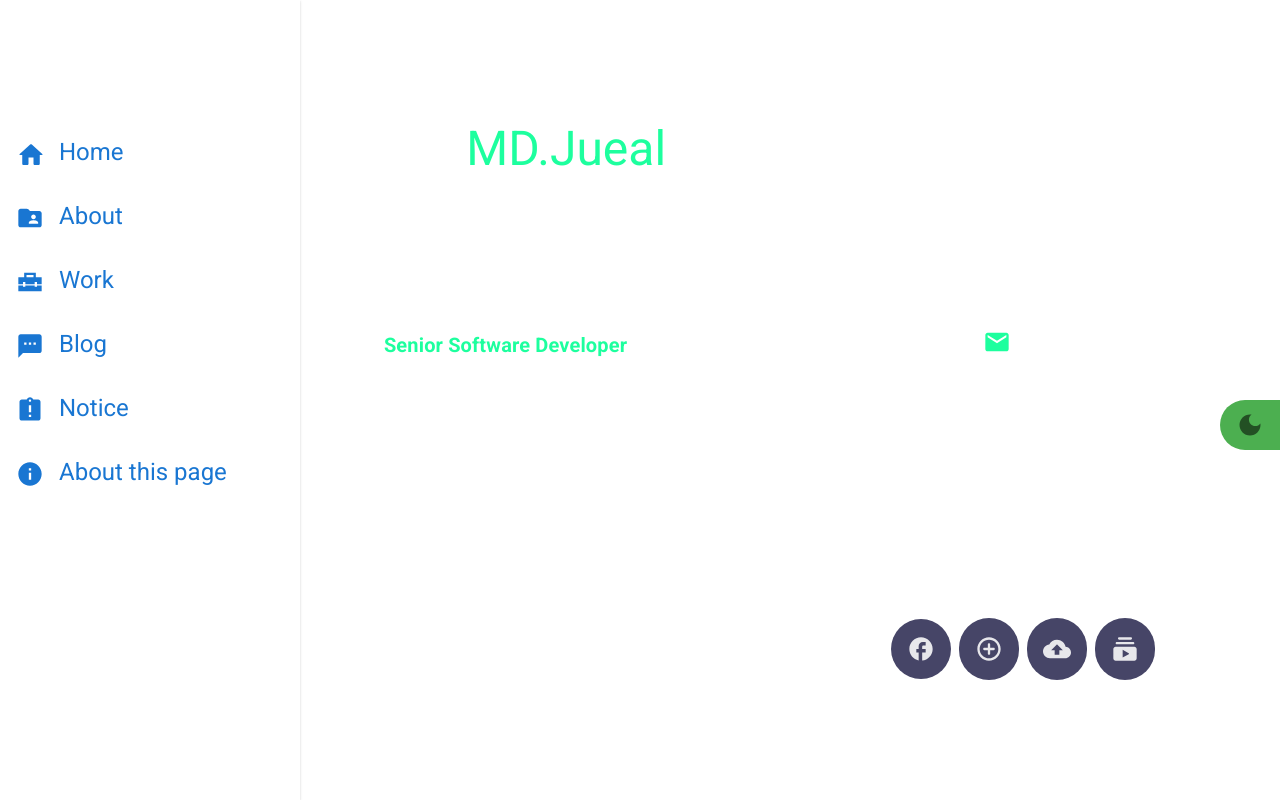
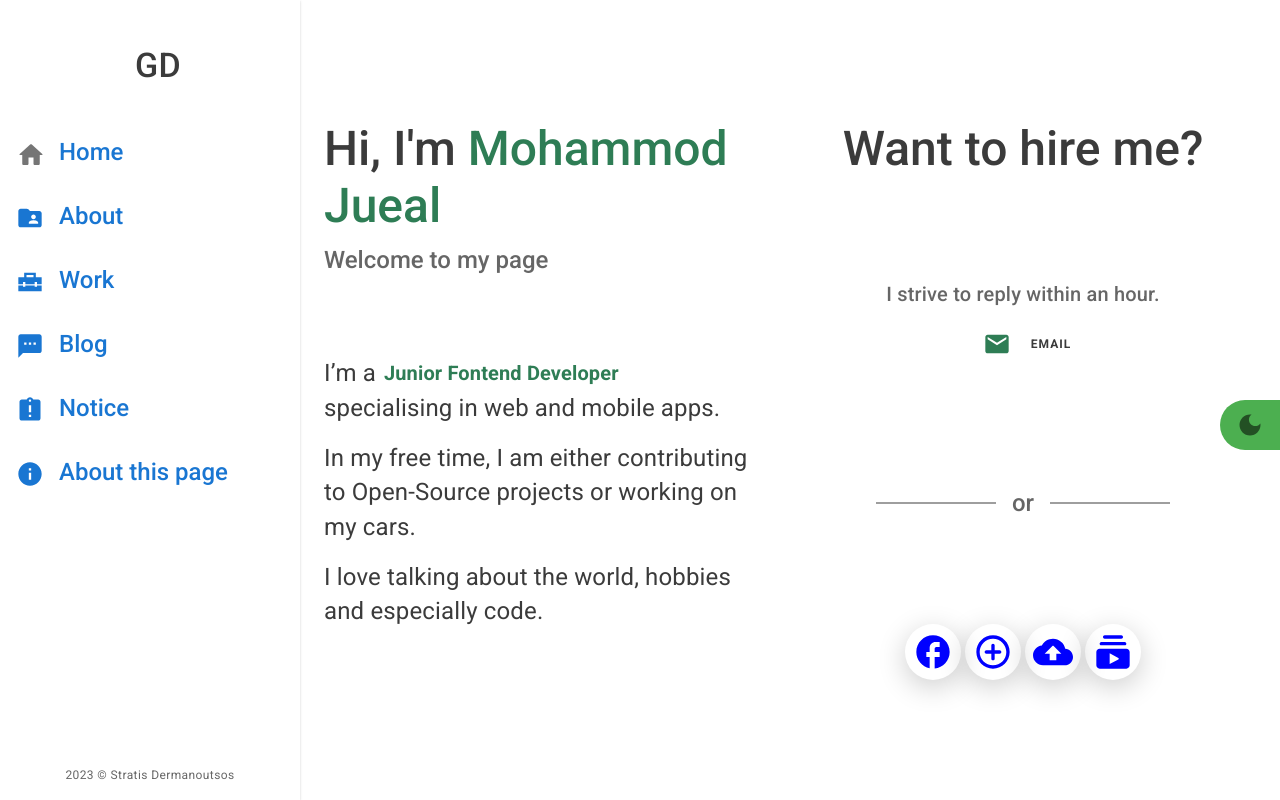
Before and after one commit to Mdjuealhossain/PersonalProject, a Next.js app: page /about in a window 1280 px wide. Built offline with nearby package versions, Linux system fonts and the light colour scheme.

Commit message:
fix: home page

```diff
--- a/src/app/[locale]/page.tsx
+++ b/src/app/[locale]/page.tsx
@@ -12,7 +12,7 @@ export default function Home() {
           <Grid item xs={12} md={6}>
             <HomeDetails />
           </Grid>
-          <Grid xs={12} md={6}>
+          <Grid item xs={12} md={6}>
             <HomeHelpInfo />
           </Grid>
         </Grid>
--- a/src/theme/palette/dark.ts
+++ b/src/theme/palette/dark.ts
@@ -27,15 +27,15 @@ export default {
   },
   info: {
     dark: "#0288d1",
-    main: "#29b6f6",
-    light: "#4fc3f7",
+    main: "#04f",
+    light: "rgba(255,255,255,.1)",
     contrastText: "rgba(0, 0, 0, 0.87)",
   },
   success: {
-    dark: "#388e3c",
-    main: "#66bb6a",
-    light: "#81c784",
-    contrastText: "rgba(0, 0, 0, 0.87)",
+    dark: "#1b5e20",
+    main: "#2e7d32",
+    light: "#4caf50",
+    contrastText: "#fff",
   },
   grey: {
     50: "#fafafa",
@@ -81,7 +81,7 @@ export default {
     white: "#fff",
   },
   shadows: {
-    transparentOne: "rgba(0,0,0,0.2)",
+    transparentOne: "rgba(0,0,0,0.5)",
     transparentTwo: "rgba(0,0,0,0.14)",
     transparentThree: "rgba(0,0,0,0.12)",
   },
--- a/src/theme/palette/light.ts
+++ b/src/theme/palette/light.ts
@@ -22,18 +22,18 @@ export default {
   warning: {
     dark: "#e65100",
     main: "#ed6c02",
-    light: "#3C3C5B;",
+    light: "#ff9800",
     contrastText: "#fff",
   },
   info: {
-    dark: "#2E2E47",
-    main: "#464567",
-    light: "#605F8E",
-    contrastText: "#ffffff",
+    dark: "#01579b",
+    main: "#00f",
+    light: "rgba(0,0,255,.2)",
+    contrastText: "#fff",
   },
   success: {
-    dark: "rgba(29, 255, 158, 1)",
-    main: "#2e7d32",
+    dark: "#1b5e20",
+    main: "#2e7d55",
     light: "#4caf50",
     contrastText: "#fff",
   },
@@ -54,9 +54,9 @@ export default {
     A700: "#616161",
   },
   text: {
-    primary: "rgba(255, 255, 255, 0.67)",
-    secondary: "rgba(255, 255, 255, 0.32)",
-    disabled: "rgba(255, 255, 255, 0.87)",
+    primary: "rgba(0, 0, 0, 0.77)",
+    secondary: "rgba(0, 0, 0, 0.6)",
+    disabled: "rgba(0, 0, 0, 0.38)",
   },
   action: {
     active: "rgba(0, 0, 0, 0.54)",
--- a/src/theme/shadows.ts
+++ b/src/theme/shadows.ts
@@ -34,6 +34,7 @@ function shadowsTheme({ shadows }: PaletteOptions): ShadowsOptions {
     `0px 10px 14px -6px ${TRANSPARENT_ONE},0px 22px 35px 3px ${TRANSPARENT_TWO},0px 8px 42px 7px ${TRANSPARENT_THREE}`,
     `0px 11px 14px -7px ${TRANSPARENT_ONE},0px 23px 36px 3px ${TRANSPARENT_TWO},0px 9px 44px 8px ${TRANSPARENT_THREE}`,
     `0px 11px 15px -7px ${TRANSPARENT_ONE},0px 24px 38px 3px ${TRANSPARENT_TWO},0px 9px 46px 8px ${TRANSPARENT_THREE}`,
+    `  0px 7px 29px 0px ${TRANSPARENT_ONE}`,
   ];
 }
 
--- a/src/theme/typography.ts
+++ b/src/theme/typography.ts
@@ -41,21 +41,21 @@ export default {
   },
   h3: {
     ...roboto.style,
-    fontWeight: 400,
+    fontWeight: 500,
     fontSize: "48px",
     lineHeight: "normal",
     letterSpacing: "0em",
   },
   h4: {
     ...roboto.style,
-    fontWeight: 400,
+    fontWeight: 500,
     fontSize: "2.125rem",
     lineHeight: 1.235,
     letterSpacing: "0.00735em",
   },
   h5: {
     ...roboto.style,
-    fontWeight: 400,
+    fontWeight: 500,
     fontSize: 24,
     lineHeight: 1.334,
     letterSpacing: "0em",
@@ -69,7 +69,7 @@ export default {
   },
   subtitle1: {
     ...roboto.style,
-    fontWeight: 400,
+    fontWeight: 500,
     fontSize: "20px",
     lineHeight: "normal",
     letterSpacing: "0.00938em",
--- a/src/widgets/HomeDatials/index.tsx
+++ b/src/widgets/HomeDatials/index.tsx
@@ -1,4 +1,4 @@
-import React, { FC } from "react";
+import { FC } from "react";
 import { Box, Stack, Typography } from "@mui/material";
 
 import { HomeDetailsProps } from "./Types";
@@ -9,22 +9,17 @@ const HomeDetails: FC<HomeDetailsProps> = () => {
       <Stack flexDirection="column" pb={3.6} gap={1.25} alignItems="flex-start">
         <Box>
           <Typography variant="h3" display="inline">
-            Hi, I'm{" "}
+            Hi, I'm {""}
           </Typography>
           <Typography
             display="inline"
             variant="h3"
-            sx={(theme) => ({ color: theme.palette.success.dark })}
+            sx={(theme) => ({ color: theme.palette.success.main })}
           >
-            MD.Jueal
+            Mohammod Jueal
           </Typography>
         </Box>
-        <Typography
-          variant="h5"
-          sx={(theme) => ({
-            color: theme.palette.text.secondary,
-          })}
-        >
+        <Typography variant="h5" color="text.secondary">
           Welcome to my page
         </Typography>
       </Stack>
@@ -45,10 +40,10 @@ const HomeDetails: FC<HomeDetailsProps> = () => {
               variant="h6"
               fontWeight={700}
               sx={(theme) => ({
-                color: theme.palette.success.dark,
+                color: theme.palette.success.main,
               })}
             >
-              Senior Software Developer
+              Junior Fontend Developer
             </Typography>
           </Stack>
 
--- a/src/widgets/HomeHelpInfo/index.tsx
+++ b/src/widgets/HomeHelpInfo/index.tsx
@@ -1,4 +1,4 @@
-import { Box, IconButton, Stack, Typography } from "@mui/material";
+import { Box, IconButton, Link, Stack, Typography } from "@mui/material";
 
 import { FC } from "react";
 
@@ -20,20 +20,11 @@ const HomeHelpInfo: FC<HomeHelpInfoProps> = () => {
     >
       <Typography variant="h3">Want to hire me?</Typography>
       <Stack flexDirection="column" alignItems="center">
-        <Typography
-          variant="subtitle1"
-          sx={(theme) => ({
-            color: theme.palette.text.primary,
-          })}
-        >
+        <Typography variant="subtitle1" color="text.secondary">
           I strive to reply within an hour.
         </Typography>
         <Stack flexDirection="row" gap={1.5} p={2} alignItems="center">
-          <IconButton
-            sx={(theme) => ({
-              color: theme.palette.success.dark,
-            })}
-          >
+          <IconButton color="success">
             <MailIcon />
           </IconButton>
           <Typography variant="overline">EMAIL</Typography>
@@ -48,17 +39,19 @@ const HomeHelpInfo: FC<HomeHelpInfoProps> = () => {
       >
         <Box
           sx={(theme) => ({
-            bgcolor: theme.palette.text.secondary,
+            bgcolor: theme.palette.text.disabled,
           })}
           height={{ xs: 2 }}
           width={{ xs: 171, lg: 120, xl: 171 }}
         ></Box>
-        <Typography variant="h5">or</Typography>
+        <Typography variant="h5" color="text.secondary">
+          or
+        </Typography>
         <Box
           height={{ xs: 2 }}
           width={{ xs: 171, lg: 120, xl: 171 }}
           sx={(theme) => ({
-            bgcolor: theme.palette.text.secondary,
+            bgcolor: theme.palette.text.disabled,
           })}
         ></Box>
       </Stack>
@@ -67,57 +60,43 @@ const HomeHelpInfo: FC<HomeHelpInfoProps> = () => {
         alignItems="center"
         flexDirection="row"
         flexWrap="wrap"
-        gap={1}
+        gap={0.5}
       >
         <IconButton
+          component={Link}
+          href="https://www.facebook.com/petedilam.ridoydani"
           sx={(theme) => ({
-            p: 2,
-            alignItems: "center",
-            gap: 1.25,
-            bgcolor: theme.palette.info.main,
-            color: theme.palette.text.disabled,
+            boxShadow: 25,
           })}
         >
-          <FacebookRoundedIcon />
+          <FacebookRoundedIcon color="info" sx={{ fontSize: 40 }} />
         </IconButton>
         <IconButton
+          component={Link}
+          href="#"
           sx={(theme) => ({
-            height: 62,
-            p: 2,
-            alignItems: "center",
-            gap: 1.25,
-            borderRadius: 16,
-            bgcolor: theme.palette.info.main,
-            color: theme.palette.text.disabled,
+            boxShadow: 25,
           })}
         >
-          <AddCircleOutlineRoundedIcon />
+          <AddCircleOutlineRoundedIcon color="info" sx={{ fontSize: 40 }} />
         </IconButton>
         <IconButton
+          component={Link}
+          href="#"
           sx={(theme) => ({
-            height: 62,
-            p: 2,
-            alignItems: "center",
-            gap: 1.25,
-            borderRadius: 16,
-            bgcolor: theme.palette.info.main,
-            color: theme.palette.text.disabled,
+            boxShadow: 25,
           })}
         >
-          <CloudUploadRoundedIcon />
+          <CloudUploadRoundedIcon color="info" sx={{ fontSize: 40 }} />
         </IconButton>
         <IconButton
+          component={Link}
+          href="https://www.youtube.com/"
           sx={(theme) => ({
-            height: 62,
-            p: 2,
-            alignItems: "center",
-            gap: 1.25,
-            borderRadius: 16,
-            bgcolor: theme.palette.info.main,
-            color: theme.palette.text.disabled,
+            boxShadow: 25,
           })}
         >
-          <SubscriptionsRoundedIcon />
+          <SubscriptionsRoundedIcon color="info" sx={{ fontSize: 40 }} />
         </IconButton>
       </Stack>
     </Stack>
--- a/src/widgets/Sidebar/index.tsx
+++ b/src/widgets/Sidebar/index.tsx
@@ -13,7 +13,7 @@ const navData = [
   {
     id: 1,
     title: "Home",
-    icon: <HomeRoundedIcon sx={{ fontSize: 30 }} />,
+    icon: <HomeRoundedIcon sx={{ fontSize: 30 }} color="action" />,
     link: "/",
   },
   {
```
Also changed, not shown: src/widgets/Sidebars/index.tsx (+49 -49 lines).
